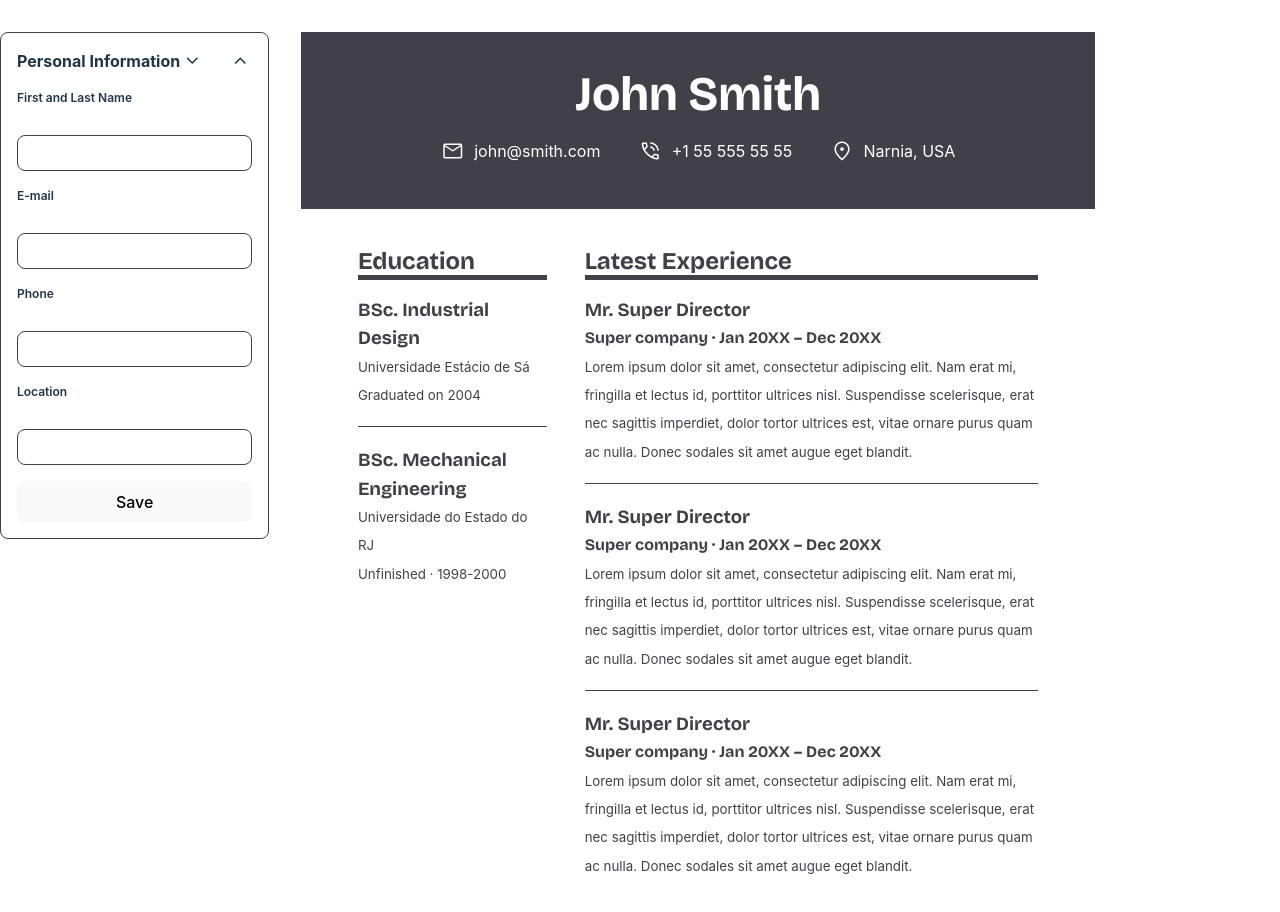
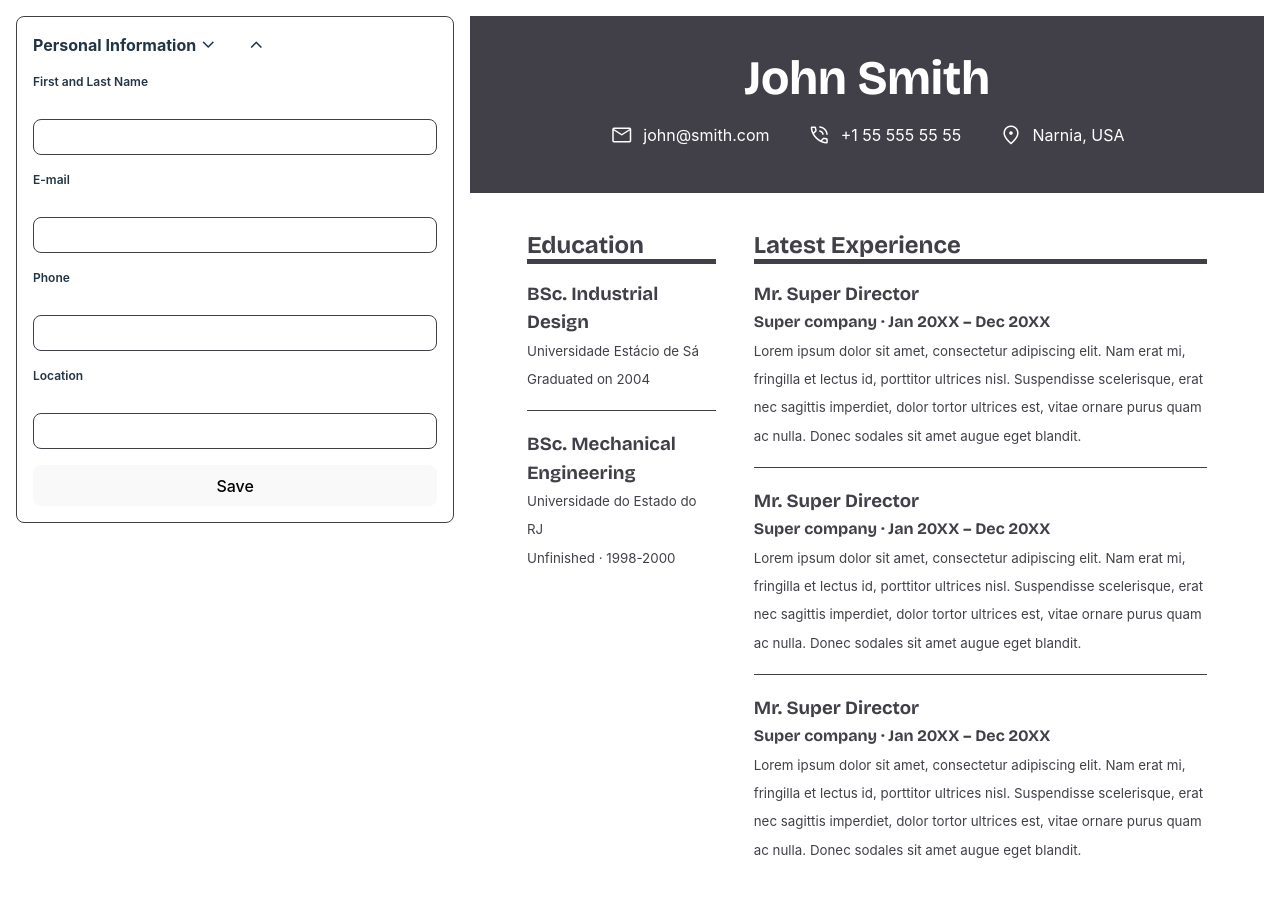
Before and after one commit to brunosra/top-cv-builder, a React (Vite) app: page / in a window 1280 px wide. Shown: the top 912 px of the page. Built offline with nearby package versions, Linux system fonts and the light colour scheme.

Commit message:
Adjust columns style

```diff
--- a/src/App.css
+++ b/src/App.css
@@ -1,10 +1,14 @@
 #root {
   max-width: 1280px;
   margin: 0 auto;
-  padding: 2rem 0;
+  padding: 1rem;
   text-align: center;
   display: flex;
-  gap: 2rem;
+  gap: 1rem;
   width: 100%;
   box-sizing: border-box;
 }
+
+.forms-sidebar {
+  flex-grow: 1;
+}
```
